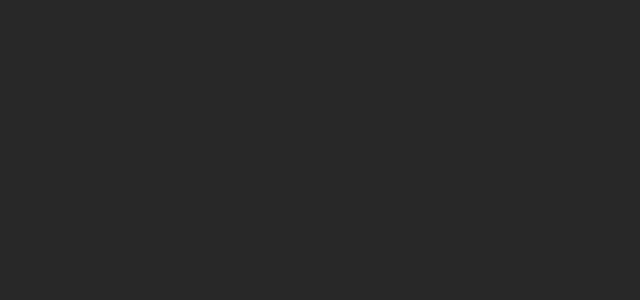
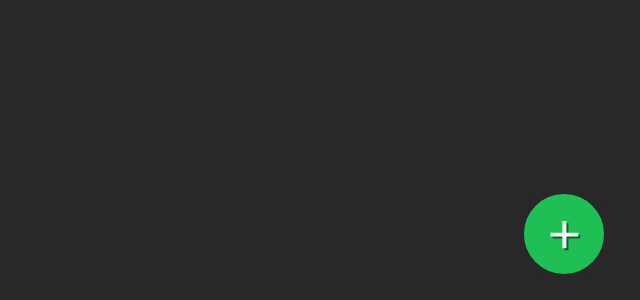
Before and after one commit to CarterWilde/ticket-center, a React (Create React App) app: page / in a window 1280 px wide. Shown: the part 500-800 px from the top of the page, without its empty margins (640-1280 px from the left). Built offline with nearby package versions, Linux system fonts and the light colour scheme.

Commit message:
Added Fab to app

```diff
--- a/src/App.tsx
+++ b/src/App.tsx
@@ -1,9 +1,15 @@
 import React from 'react';
+
 import './App.css';
+
+import Fab from './Components/Fab';
 
 function App() {
   return (
     <div className="App">
+      <Fab
+        icon={{text: '+', classNames: []}}
+        content="New Ticket"/>
     </div>
   );
 }
```
